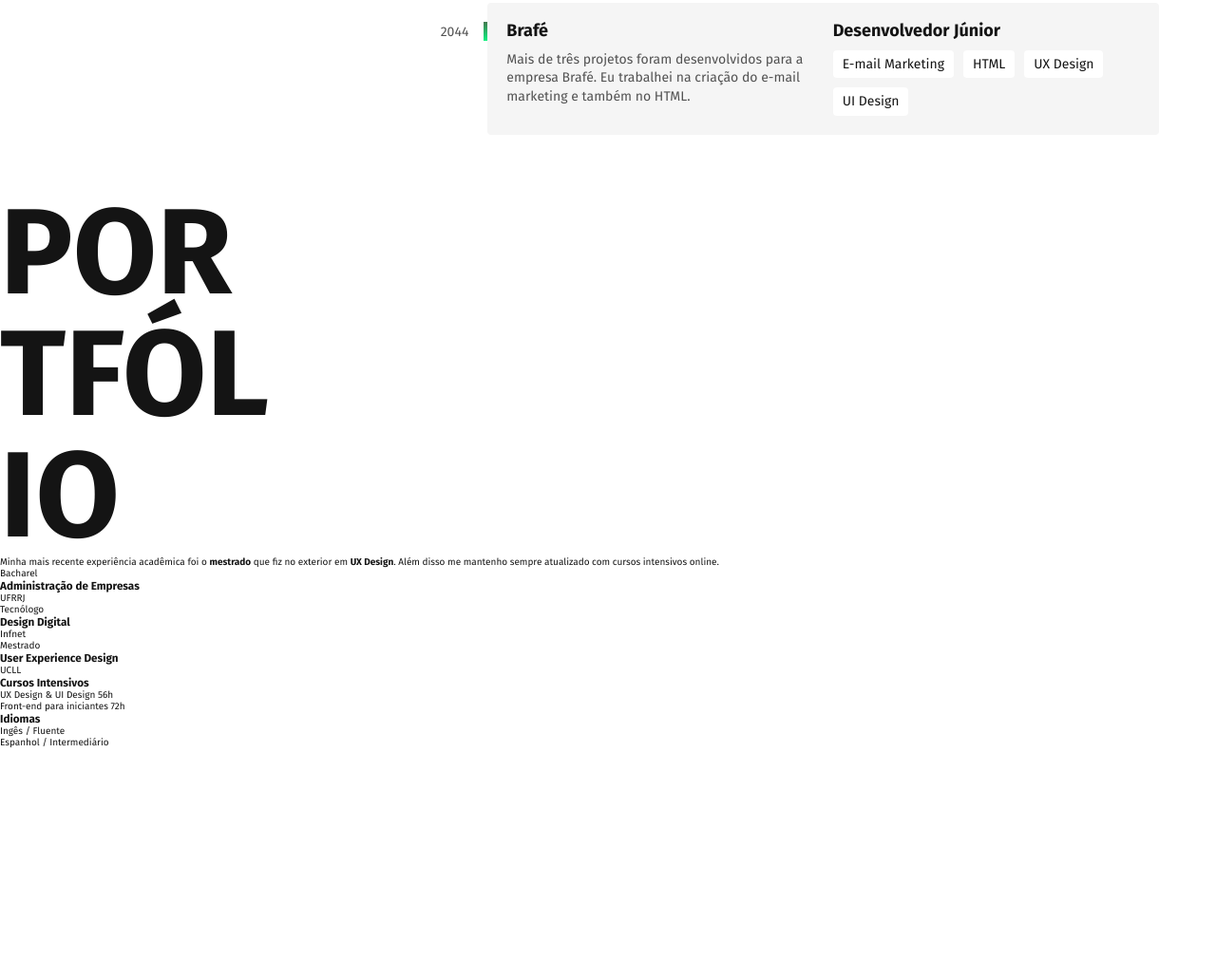
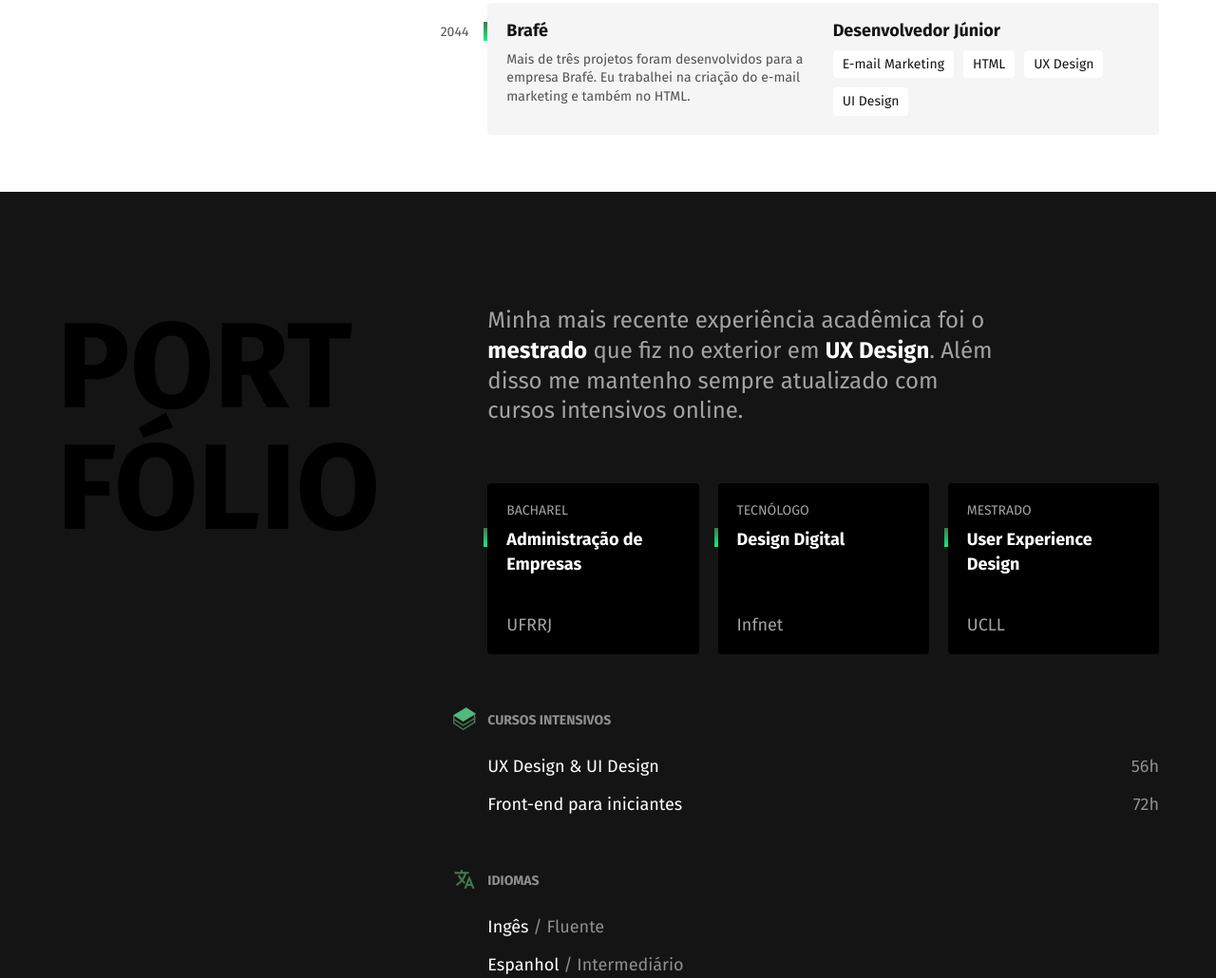
Before and after one commit to diegoespelho/portfolio, a plain HTML site: page index.html in a window 1280 px wide. Shown: the part 1071-2101 px from the top of the page at 95% size. Drawn offline with Linux system fonts and the light colour scheme.

Commit message:
Finalizei mais uma seção

```diff
--- a/assets/css/global.css
+++ b/assets/css/global.css
@@ -37,6 +37,6 @@ img {
   .subtitulo {
     font-size: 4.8rem;
     text-transform: capitalize;
-    max-width: initial;
+    max-width: initial !important;
   }
 }
--- a/assets/css/portfolio.css
+++ b/assets/css/portfolio.css
@@ -0,0 +1,155 @@
+.portfolio {
+  background: #141414;
+  color: #ffffff;
+}
+
+.portfolio-container {
+  max-width: 120rem;
+  padding: 12rem 2rem;
+  margin: 0 auto;
+  display: grid;
+  grid-template-columns: 1fr 2fr;
+  gap: 10rem;
+  position: relative;
+}
+
+.portfolio-container::after {
+  content: "";
+  display: block;
+  width: 13.5rem;
+  height: 13.5rem;
+  background: url(../img/leaf.svg) no-repeat center;
+  position: absolute;
+  bottom: -5rem;
+  left: 2rem;
+}
+
+.portfolio .subtitulo {
+  color: #000000;
+  max-width: 5ch;
+}
+
+.portfolio-texto {
+  font-size: 2.4rem;
+  line-height: 1.33;
+  max-width: 40ch;
+  margin-bottom: 6rem;
+  color: #a3a3a3;
+}
+
+.portfolio-texto strong {
+  color: #ffffff;
+}
+
+.faculdade-lista {
+  display: flex;
+  flex-wrap: wrap;
+  gap: 2rem;
+  margin-bottom: 6rem;
+}
+
+.faculdade {
+  flex: 1;
+  background: #000000;
+  padding: 2rem;
+  border-radius: 0.4rem;
+  display: flex;
+  flex-direction: column;
+}
+
+.faculdade-tipo {
+  font-size: 1.4rem;
+  text-transform: uppercase;
+  color: #a3a3a3;
+  margin-bottom: 1rem;
+}
+
+.faculdade-curso {
+  flex: 1;
+  font-size: 1.8rem;
+  line-height: 1.4;
+  margin-bottom: 4rem;
+  position: relative;
+}
+
+.faculdade-curso::before {
+  content: "";
+  display: block;
+  width: 4px;
+  height: 20px;
+  background: linear-gradient(#43794f, #0cf17f);
+  position: absolute;
+  left: -2.4rem;
+}
+
+.faculdade-instituicao {
+  font-size: 1.8rem;
+  color: #a3a3a3;
+}
+
+.trabalhos {
+  margin-bottom: 6rem;
+}
+
+.portfolio-extra h3 {
+  font-size: 1.4rem;
+  line-height: 1.4;
+  color: #8f8f8f;
+  text-transform: uppercase;
+  margin-bottom: 3rem;
+  position: relative;
+}
+
+.portfolio-extra h3::before {
+  display: block;
+  content: "";
+  width: 24px;
+  height: 24px;
+  position: absolute;
+  left: -3.6rem;
+  top: -0.4rem;
+}
+
+.trabalhos h3::before {
+  background: url("../img/books.svg") no-repeat center center;
+}
+
+.idiomas h3::before {
+  background: url("../img/language.svg") no-repeat center center;
+}
+
+.portfolio-extra li {
+  font-size: 1.8rem;
+  line-height: 1.1;
+  margin-bottom: 2rem;
+}
+
+.portfolio-extra span {
+  color: #8f8f8f;
+}
+
+.trabalhos li {
+  display: flex;
+  justify-content: space-between;
+}
+
+@media (max-width: 800px) {
+  .portfolio-container {
+    grid-template-columns: 1fr;
+    padding: 6rem 2rem;
+    gap: 4rem;
+  }
+
+  .portfolio .subtitulo {
+    color: #ffffff;
+  }
+
+  .portfolio-texto {
+    font-size: 1.8rem;
+  }
+
+  .portfolio-extra h3::before {
+    position: initial;
+    margin-bottom: 1rem;
+  }
+}
```
Also changed, not shown: assets/img/books.svg (added), assets/img/language.svg (added).
